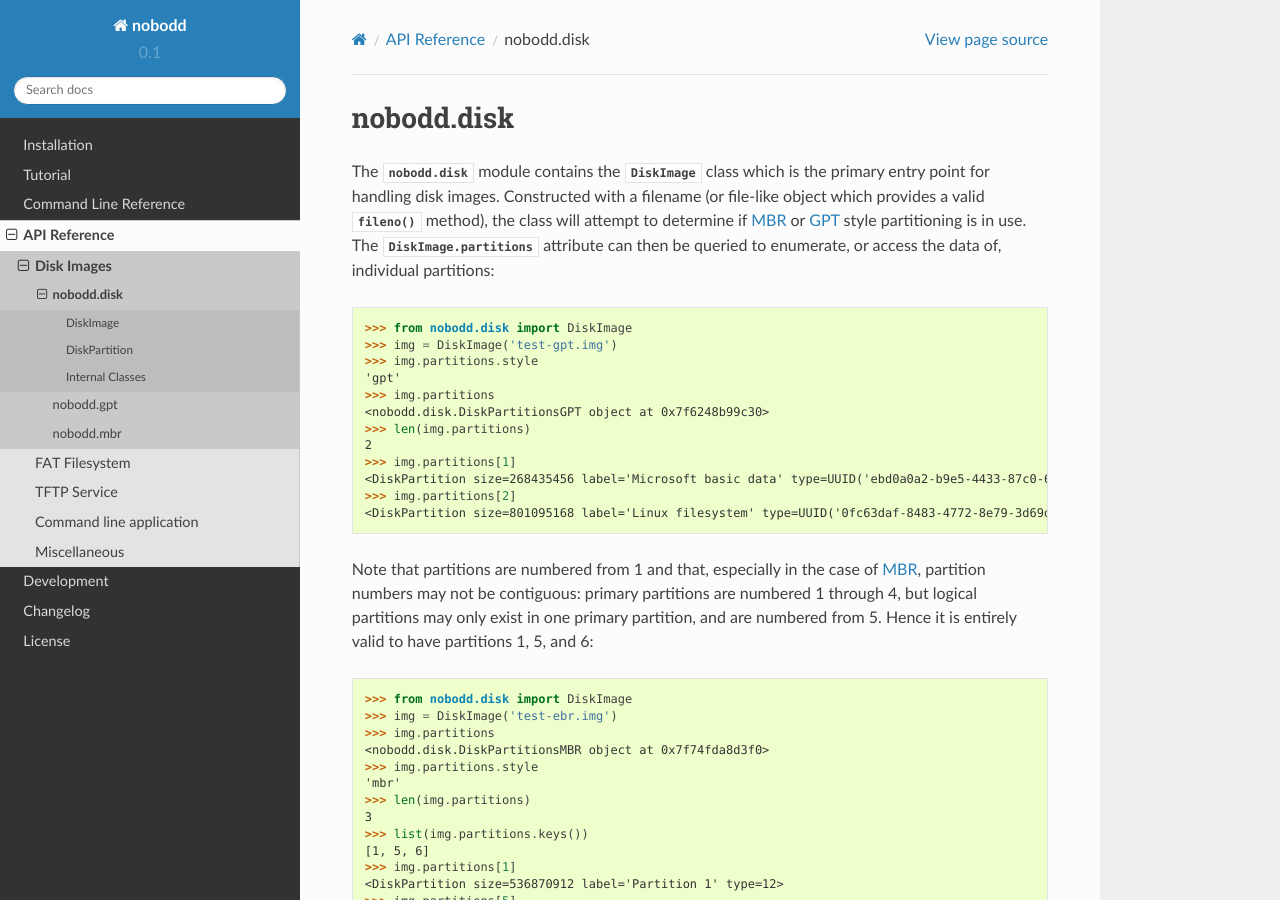
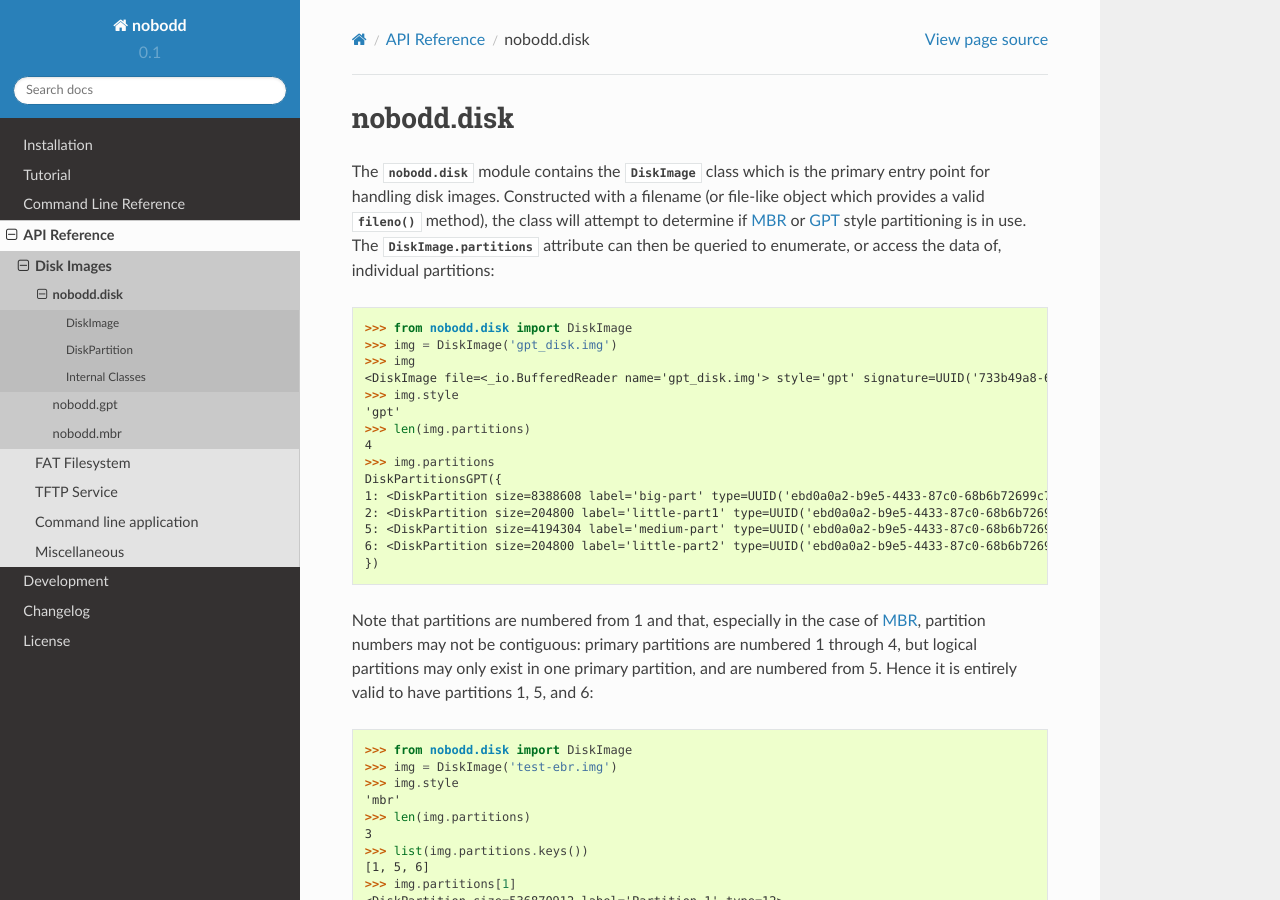
Before and after one commit to waveform80/nobodd, a Sphinx documentation site: the page built from docs/api_disk.rst, in a window 1280 px wide and 900 px high. Built offline with Sphinx 7.4.7 and the Read the Docs theme 2.0.0, drawn with Linux system fonts in a browser that asks for light colours; formulas are drawn with MathJax 3.

Commit message:
Bring the DiskImage reprs up to date

```diff
--- a/docs/api_disk.rst
+++ b/docs/api_disk.rst
@@ -14,17 +14,20 @@ enumerate, or access the data of, individual partitions:
 .. code-block:: pycon
 
     >>> from nobodd.disk import DiskImage
-    >>> img = DiskImage('test-gpt.img')
-    >>> img.partitions.style
+    >>> img = DiskImage('gpt_disk.img')
+    >>> img
+    <DiskImage file=<_io.BufferedReader name='gpt_disk.img'> style='gpt' signature=UUID('733b49a8-6918-4e44-8d3d-47ed9b481335')>
+    >>> img.style
     'gpt'
+    >>> len(img.partitions)
+    4
     >>> img.partitions
-    <nobodd.disk.DiskPartitionsGPT object at 0x7f6248b99c30>
-    >>> len(img.partitions)
-    2
-    >>> img.partitions[1]
-    <DiskPartition size=268435456 label='Microsoft basic data' type=UUID('ebd0a0a2-b9e5-4433-87c0-68b6b72699c7')>
-    >>> img.partitions[2]
-    <DiskPartition size=801095168 label='Linux filesystem' type=UUID('0fc63daf-8483-4772-8e79-3d69d8477de4')>
+    DiskPartitionsGPT({
+    1: <DiskPartition size=8388608 label='big-part' type=UUID('ebd0a0a2-b9e5-4433-87c0-68b6b72699c7')>,
+    2: <DiskPartition size=204800 label='little-part1' type=UUID('ebd0a0a2-b9e5-4433-87c0-68b6b72699c7')>,
+    5: <DiskPartition size=4194304 label='medium-part' type=UUID('ebd0a0a2-b9e5-4433-87c0-68b6b72699c7')>,
+    6: <DiskPartition size=204800 label='little-part2' type=UUID('ebd0a0a2-b9e5-4433-87c0-68b6b72699c7')>,
+    })
 
 Note that partitions are numbered from 1 and that, especially in the case of
 `MBR`_, partition numbers may not be contiguous: primary partitions are
@@ -36,9 +39,7 @@ partitions 1, 5, and 6:
 
     >>> from nobodd.disk import DiskImage
     >>> img = DiskImage('test-ebr.img')
-    >>> img.partitions
-    <nobodd.disk.DiskPartitionsMBR object at 0x7f74fda8d3f0>
-    >>> img.partitions.style
+    >>> img.style
     'mbr'
     >>> len(img.partitions)
     3
```
